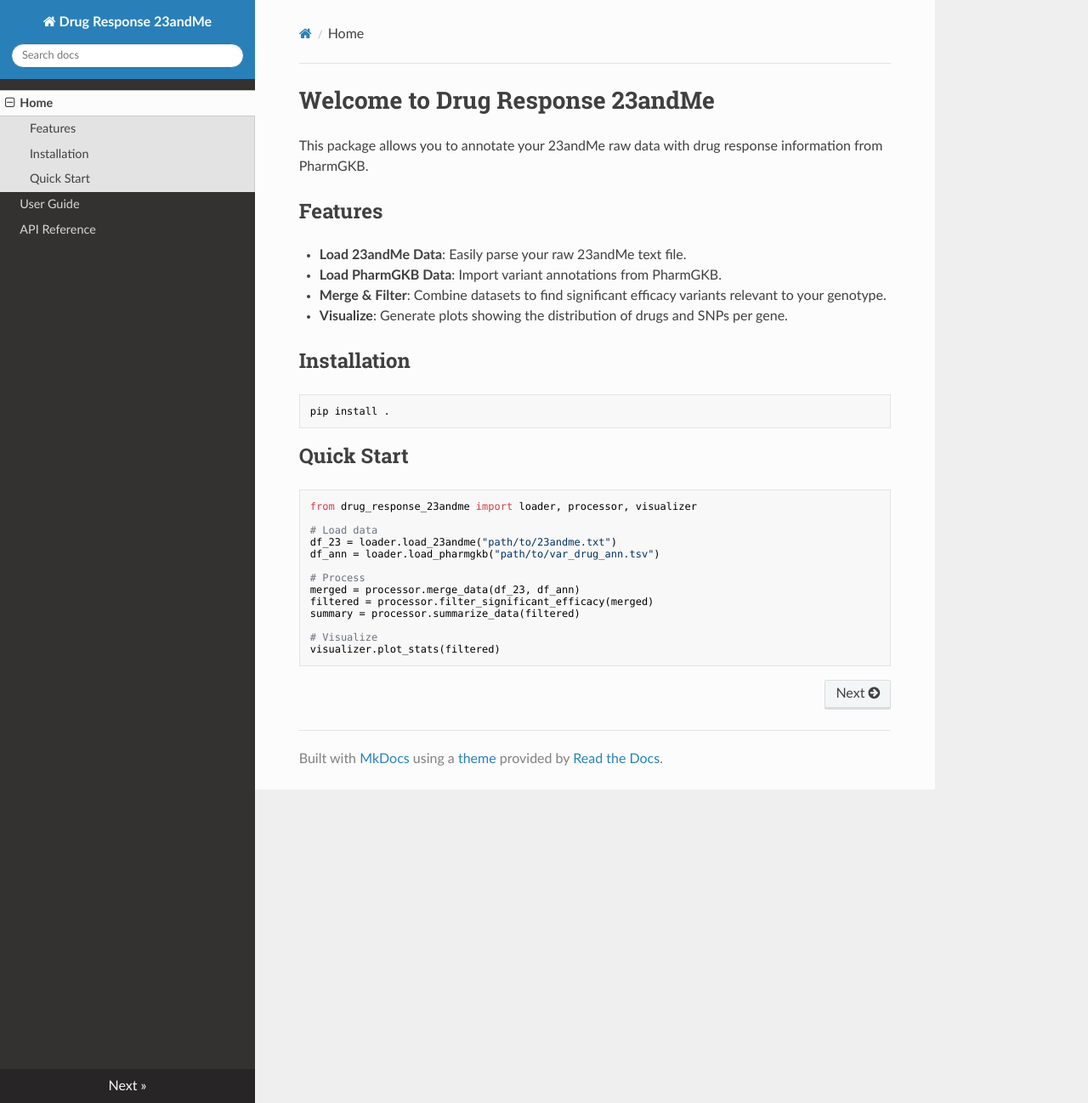
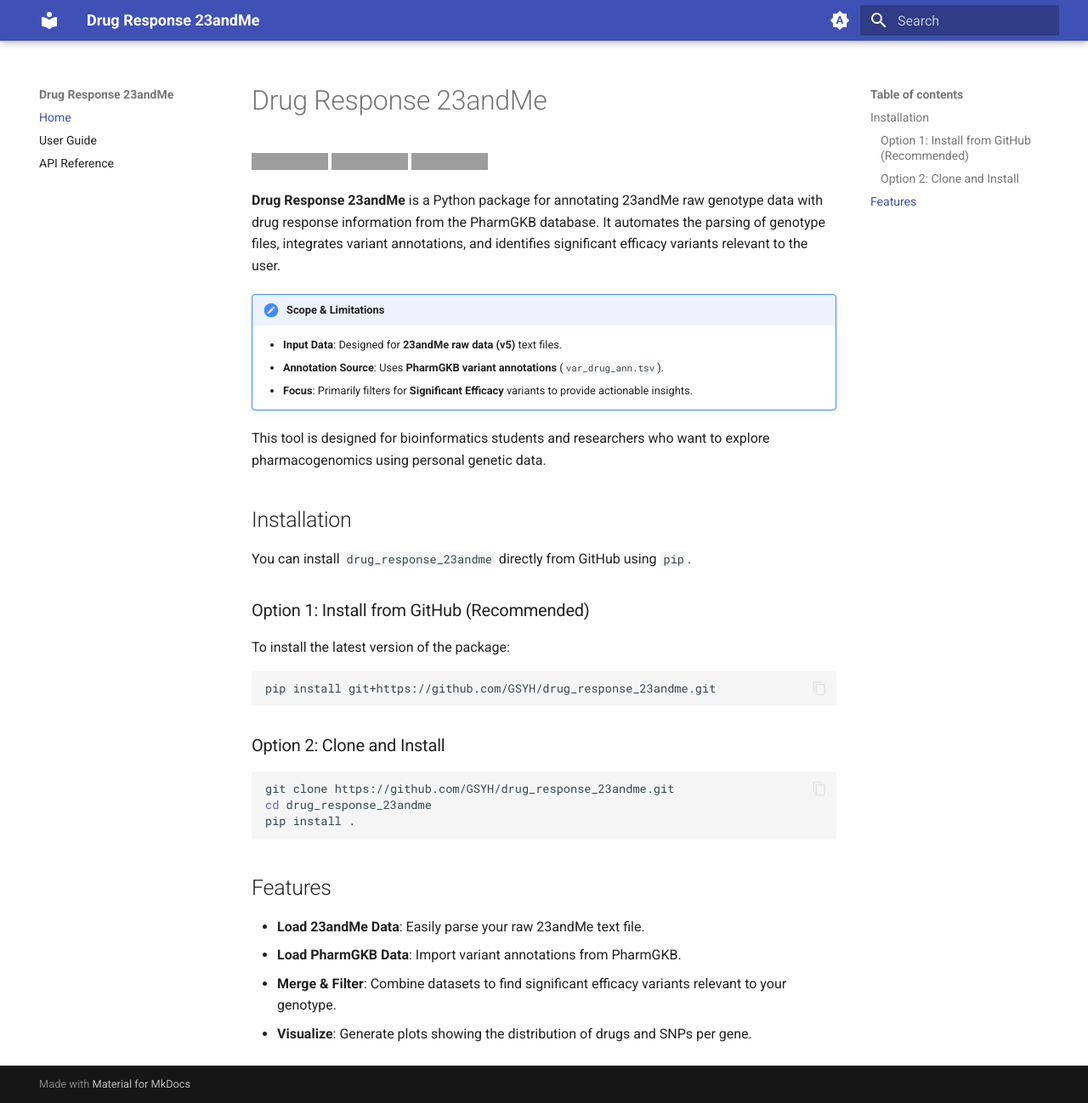
Before and after one commit to GSYH/drug_response_23andme, an MkDocs documentation site: the page built from docs/index.md, in a window 1280 px wide and 1298 px high. Shown: the whole window at 85% size. Built offline with MkDocs 1.6.1 and Material for MkDocs 9.7.7, drawn with Linux system fonts in a browser that asks for light colours; nearby versions of some CDN libraries; grey boxes are pictures that could not be loaded.

Commit message:
Update website theme to Material and match README style

````diff
--- a/docs/index.md
+++ b/docs/index.md
@@ -1,6 +1,37 @@
-# Welcome to Drug Response 23andMe
+# Drug Response 23andMe
 
-This package allows you to annotate your 23andMe raw data with drug response information from PharmGKB.
+![Python 3.6+](https://img.shields.io/badge/python-3.6%2B-blue)
+![License MIT](https://img.shields.io/badge/license-MIT-green)
+[![Documentation](https://img.shields.io/badge/docs-gh--pages-blue)](https://GSYH.github.io/drug_response_23andme/)
+
+**Drug Response 23andMe** is a Python package for annotating 23andMe raw genotype data with drug response information from the PharmGKB database. It automates the parsing of genotype files, integrates variant annotations, and identifies significant efficacy variants relevant to the user.
+
+!!! note "Scope & Limitations"
+    *   **Input Data**: Designed for **23andMe raw data (v5)** text files.
+    *   **Annotation Source**: Uses **PharmGKB variant annotations** (`var_drug_ann.tsv`).
+    *   **Focus**: Primarily filters for **Significant Efficacy** variants to provide actionable insights.
+
+This tool is designed for bioinformatics students and researchers who want to explore pharmacogenomics using personal genetic data.
+
+## Installation
+
+You can install `drug_response_23andme` directly from GitHub using `pip`.
+
+### Option 1: Install from GitHub (Recommended)
+
+To install the latest version of the package:
+
+```bash
+pip install git+https://github.com/GSYH/drug_response_23andme.git
+```
+
+### Option 2: Clone and Install
+
+```bash
+git clone https://github.com/GSYH/drug_response_23andme.git
+cd drug_response_23andme
+pip install .
+```
 
 ## Features
 
@@ -8,27 +39,3 @@
 *   **Load PharmGKB Data**: Import variant annotations from PharmGKB.
 *   **Merge & Filter**: Combine datasets to find significant efficacy variants relevant to your genotype.
 *   **Visualize**: Generate plots showing the distribution of drugs and SNPs per gene.
-
-## Installation
-
-```bash
-pip install .
-```
-
-## Quick Start
-
-```python
-from drug_response_23andme import loader, processor, visualizer
-
-# Load data
-df_23 = loader.load_23andme("path/to/23andme.txt")
-df_ann = loader.load_pharmgkb("path/to/var_drug_ann.tsv")
-
-# Process
-merged = processor.merge_data(df_23, df_ann)
-filtered = processor.filter_significant_efficacy(merged)
-summary = processor.summarize_data(filtered)
-
-# Visualize
-visualizer.plot_stats(filtered)
-```
--- a/mkdocs.yml
+++ b/mkdocs.yml
@@ -1,5 +1,33 @@
 site_name: Drug Response 23andMe
-theme: readthedocs
+theme:
+  name: material
+  palette:
+    # Palette toggle for automatic mode
+    - media: "(prefers-color-scheme)"
+      toggle:
+        icon: material/brightness-auto
+        name: Switch to light mode
+
+    # Palette toggle for light mode
+    - media: "(prefers-color-scheme: light)"
+      scheme: default
+      toggle:
+        icon: material/brightness-7
+        name: Switch to dark mode
+
+    # Palette toggle for dark mode
+    - media: "(prefers-color-scheme: dark)"
+      scheme: slate
+      toggle:
+        icon: material/brightness-4
+        name: Switch to light mode
+  features:
+    - content.code.copy
+
+markdown_extensions:
+  - admonition
+  - pymdownx.details
+  - pymdownx.superfences
 
 nav:
   - Home: index.md
````
